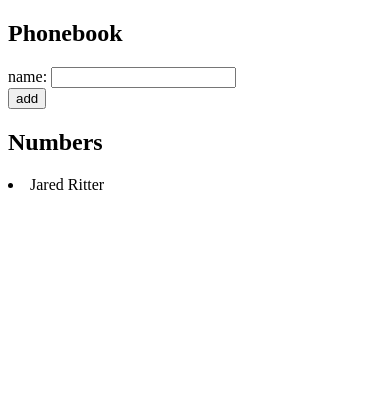
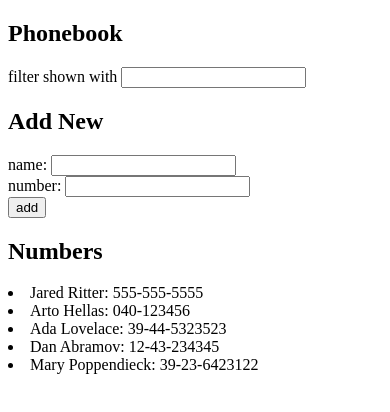
Before and after one commit to jaredaritter/fso-exercises, a React (Create React App) app in the folder part2/phonebook/: page / in a window 390 px wide. Shown: the top 412 px of the page. Built offline with nearby package versions, Linux system fonts and the light colour scheme.

Commit message:
Implement search field for phonebook. Ex 2.9 complete.

```diff
--- a/part2/phonebook/src/App.js
+++ b/part2/phonebook/src/App.js
@@ -1,7 +1,11 @@
 import React, { useState } from 'react';
 
 const Person = (props) => {
-  return <li>{props.person.name}</li>;
+  return (
+    <li>
+      {props.person.name}: {props.person.number}
+    </li>
+  );
 };
 
 const People = (props) => {
@@ -11,19 +15,31 @@ const People = (props) => {
 };
 
 const App = () => {
-  const [people, setPeople] = useState([{ name: 'Jared Ritter' }]);
+  const [people, setPeople] = useState([
+    { name: 'Jared Ritter', number: '555-555-5555' },
+    { name: 'Arto Hellas', number: '040-123456' },
+    { name: 'Ada Lovelace', number: '39-44-5323523' },
+    { name: 'Dan Abramov', number: '12-43-234345' },
+    { name: 'Mary Poppendieck', number: '39-23-6423122' },
+  ]);
   const [newName, setNewName] = useState('');
+  const [newNumber, setNewNumber] = useState('');
+  const [search, setSearch] = useState('');
 
   const addPerson = (event) => {
     event.preventDefault();
-    if (isInPhonebook(newName)) {
+    if (newName === '') {
+      alert('A name is required');
+    } else if (isInPhonebook(newName)) {
       alert(`${newName} is already in the phone book`);
     } else {
       const personObject = {
         name: newName,
+        number: newNumber,
       };
       setPeople(people.concat(personObject));
       setNewName('');
+      setNewNumber('');
     }
   };
 
@@ -32,24 +48,50 @@ const App = () => {
     return list.length > 0;
   };
 
-  const handleChange = (event) => {
+  const filteredPeople = people.filter((person) => {
+    return person.name.toLowerCase().includes(search.toLowerCase());
+  });
+
+  console.log(filteredPeople);
+
+  const handleNameChange = (event) => {
+    // console.log(event.target.value);
+    setNewName(event.target.value);
+  };
+
+  const handleNumberChange = (event) => {
+    // console.log(event.target.value);
+    setNewNumber(event.target.value);
+  };
+
+  const handleSearchChange = (event) => {
     console.log(event.target.value);
-    setNewName(event.target.value);
+    setSearch(event.target.value);
   };
 
   return (
     <div>
       <h2>Phonebook</h2>
+      <div>
+        filter shown with{' '}
+        <input type="text" value={search} onChange={handleSearchChange} />
+      </div>
+      <h2>Add New</h2>
       <form action="" onSubmit={addPerson}>
         <div>
-          name: <input type="text" value={newName} onChange={handleChange} />
+          name:{' '}
+          <input type="text" value={newName} onChange={handleNameChange} />
+        </div>
+        <div>
+          number:{' '}
+          <input type="tel" value={newNumber} onChange={handleNumberChange} />
         </div>
         <div>
           <button>add</button>
         </div>
       </form>
       <h2>Numbers</h2>
-      <People people={people} />
+      <People people={filteredPeople} />
     </div>
   );
 };
```
